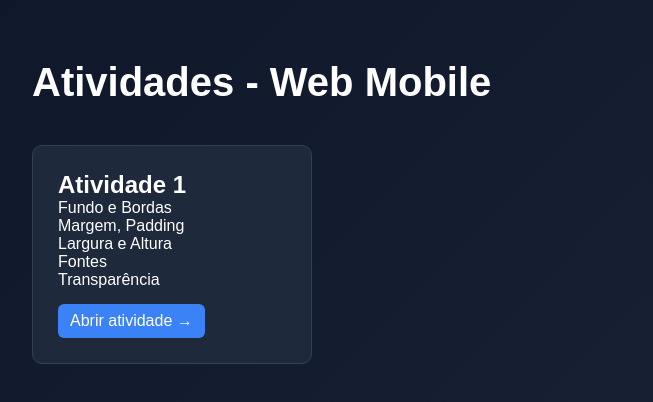
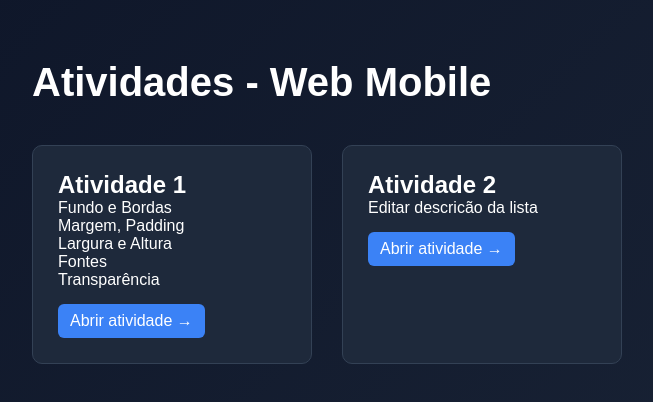
Before and after one commit to pedro-hma/atividades-web-mobile, a Next.js app in the folder atividades-web-mobile/: page / in a window 1280 px wide. Shown: the top 402 px of the page, without its empty margins (28-681 px from the left). Built offline with nearby package versions, Linux system fonts and the light colour scheme.

Commit message:
Chamando na pagina principal

```diff
--- a/atividades-web-mobile/app/page.js
+++ b/atividades-web-mobile/app/page.js
@@ -17,6 +17,13 @@ export default function Home() {
           </p>
           <span style={styles.button}>Abrir atividade →</span>
         </Link>
+        <div style={styles.grid}>
+          <Link href="/atividade2" style={styles.card}>
+          <h2>Atividade 2</h2>
+          <p>Editar descricão da lista <br /></p>
+          <span style={styles.button}>Abrir atividade →</span>
+          </Link>
+          </div>
       </div>
     </main>
   );
--- a/atividades-web-mobile/package.json
+++ b/atividades-web-mobile/package.json
@@ -14,6 +14,8 @@
     "react-dom": "19.2.3"
   },
   "devDependencies": {
+    "@types/node": "25.5.0",
+    "@types/react": "19.2.14",
     "eslint": "^9",
     "eslint-config-next": "16.1.6"
   }
```
Also changed, not shown: atividades-web-mobile/tsconfig.json (added, +37 -0 lines), atividades-web-mobile/app/atividade2/page.js (renamed from atividades-web-mobile/app/atividade2/app/page.js), 1 other file (tests, documents, lock files or other folders).
